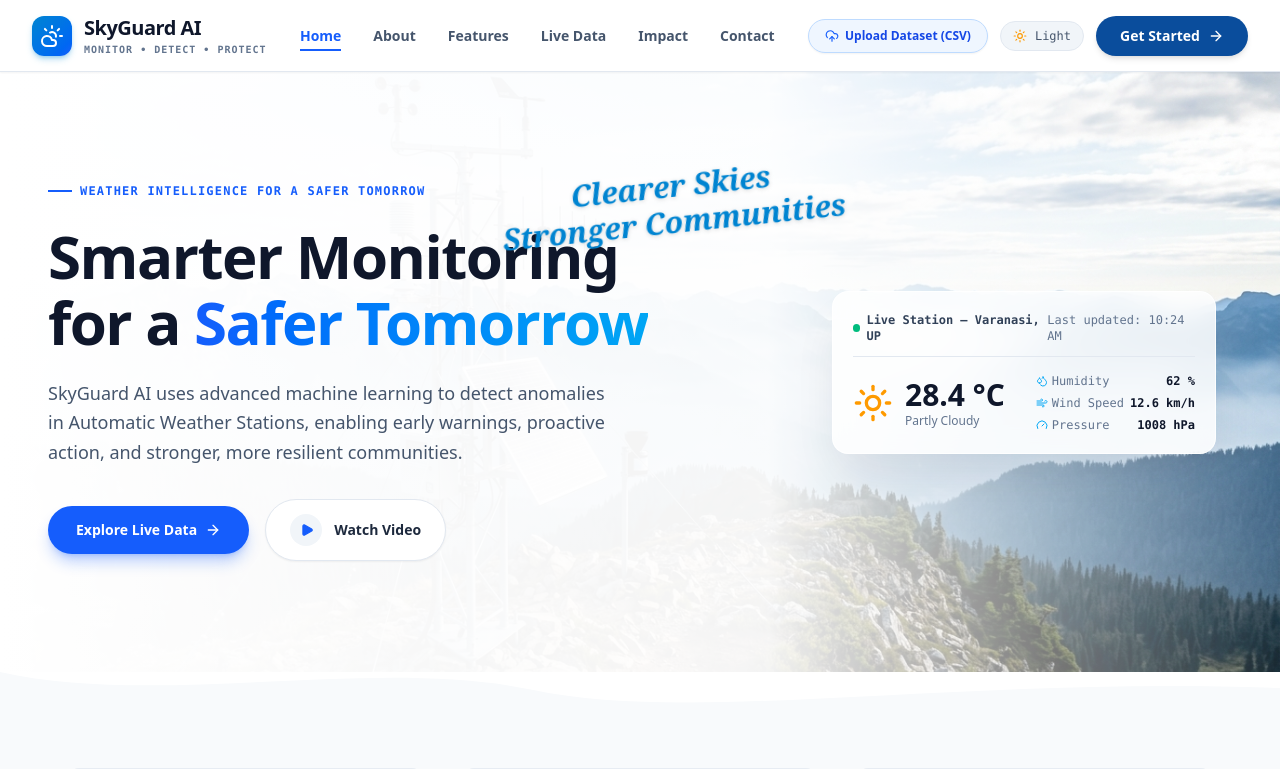
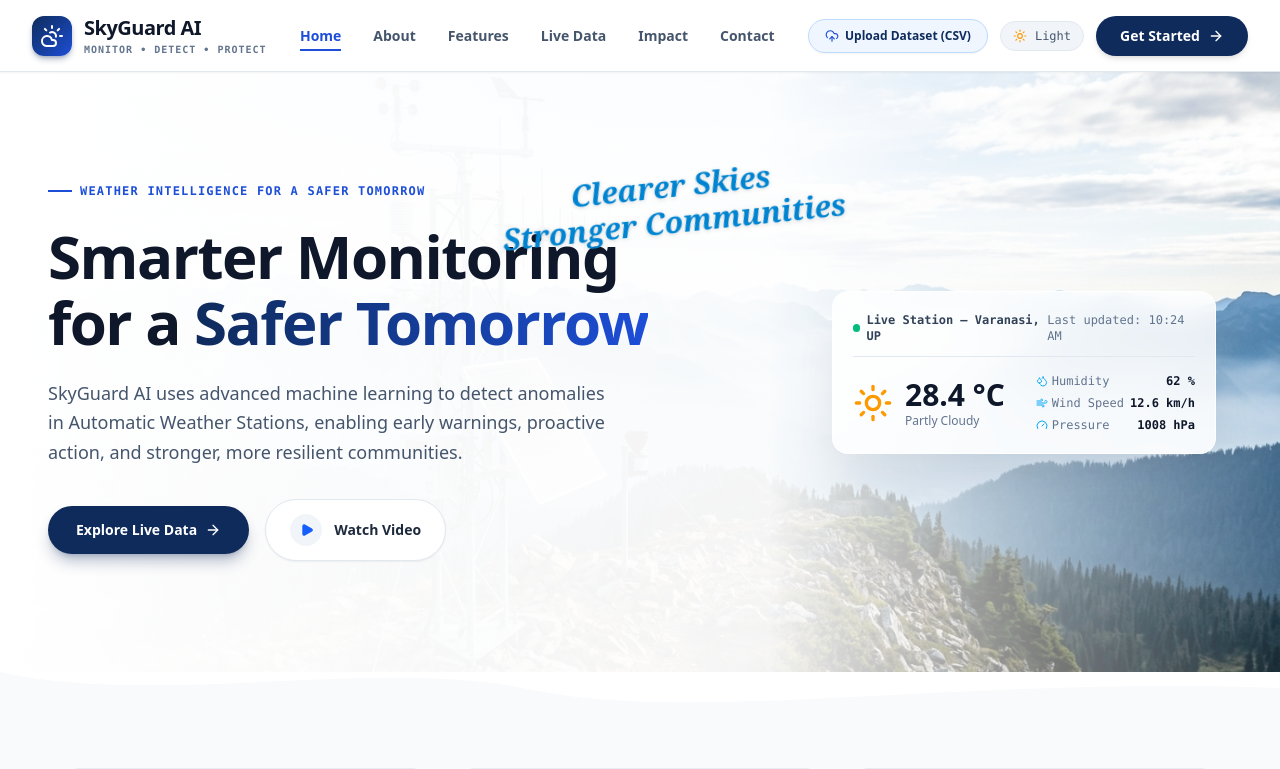
Before and after one commit to Deepika1523/SkyGuard, a Next.js app in the folder frontend/: page / in a window 1280 px wide. Shown: the top 769 px of the page. Built offline with nearby package versions, Linux system fonts and the light colour scheme.

Commit message:
Update dashboard blue cards and accent colors to Deep Navy Sapphire Blue gradient (#0f2b5c to #1d4ed8)

```diff
--- a/frontend/src/app/page.tsx
+++ b/frontend/src/app/page.tsx
@@ -188,7 +188,7 @@ export default function HomePage() {
 
         {/* Brand Logo */}
         <div className="flex items-center space-x-3">
-          <div className="w-10 h-10 rounded-xl bg-gradient-to-br from-sky-600 to-blue-600 flex items-center justify-center text-white shadow-md shadow-sky-600/30">
+          <div className="w-10 h-10 rounded-xl bg-gradient-to-br from-[#0f2b5c] to-[#1d4ed8] flex items-center justify-center text-white shadow-md shadow-[#0f2b5c]/30">
             <CloudSun className="w-6 h-6" />
           </div>
           <div>
@@ -203,21 +203,21 @@ export default function HomePage() {
 
         {/* Center Nav Links */}
         <ul className="hidden md:flex items-center space-x-8 text-sm font-semibold text-slate-600">
-          <li><a href="#" className="text-blue-600 border-b-2 border-blue-600 pb-1">Home</a></li>
-          <li><a href="#about" className="hover:text-blue-600 transition-colors">About</a></li>
-          <li><a href="#features" className="hover:text-blue-600 transition-colors">Features</a></li>
-          <li><a href="#livedata" className="hover:text-blue-600 transition-colors">Live Data</a></li>
-          <li><a href="#impact" className="hover:text-blue-600 transition-colors">Impact</a></li>
-          <li><a href="#contact" className="hover:text-blue-600 transition-colors">Contact</a></li>
+          <li><a href="#" className="text-[#1d4ed8] border-b-2 border-[#1d4ed8] pb-1">Home</a></li>
+          <li><a href="#about" className="hover:text-[#1d4ed8] transition-colors">About</a></li>
+          <li><a href="#features" className="hover:text-[#1d4ed8] transition-colors">Features</a></li>
+          <li><a href="#livedata" className="hover:text-[#1d4ed8] transition-colors">Live Data</a></li>
+          <li><a href="#impact" className="hover:text-[#1d4ed8] transition-colors">Impact</a></li>
+          <li><a href="#contact" className="hover:text-[#1d4ed8] transition-colors">Contact</a></li>
         </ul>
 
         {/* Right Nav Action */}
         <div className="flex items-center space-x-3">
           <button
             onClick={() => setShowUploadModal(true)}
-            className="px-4 py-2 rounded-full bg-blue-50 hover:bg-blue-100 text-blue-700 border border-blue-200 text-xs font-bold flex items-center gap-1.5 transition-all shadow-xs"
+            className="px-4 py-2 rounded-full bg-blue-50 hover:bg-blue-100 text-[#0f2b5c] border border-blue-200 text-xs font-bold flex items-center gap-1.5 transition-all shadow-xs"
           >
-            <UploadCloud className="w-3.5 h-3.5 text-blue-600" />
+            <UploadCloud className="w-3.5 h-3.5 text-[#1d4ed8]" />
             <span>Upload Dataset (CSV)</span>
           </button>
 
@@ -228,7 +228,7 @@ export default function HomePage() {
 
           <button
             onClick={() => setShowDashboardView(true)}
-            className="px-6 py-2.5 rounded-full bg-[#0A4D9C] hover:bg-[#083b78] text-white text-sm font-bold flex items-center gap-2 shadow-md transition-all transform hover:-translate-y-0.5"
+            className="px-6 py-2.5 rounded-full bg-[#0f2b5c] hover:bg-[#0a1e42] text-white text-sm font-bold flex items-center gap-2 shadow-md transition-all transform hover:-translate-y-0.5"
           >
             <span>Get Started</span>
             <ArrowRight className="w-4 h-4" />
@@ -257,15 +257,15 @@ export default function HomePage() {
         <div className="relative z-10 max-w-2xl space-y-6 pl-4">
 
           <div className="flex items-center space-x-2">
-            <span className="w-6 h-0.5 bg-blue-600"></span>
-            <span className="text-xs font-mono font-bold tracking-widest text-blue-600 uppercase">
+            <span className="w-6 h-0.5 bg-[#1d4ed8]"></span>
+            <span className="text-xs font-mono font-bold tracking-widest text-[#1d4ed8] uppercase">
               WEATHER INTELLIGENCE FOR A SAFER TOMORROW
             </span>
           </div>
 
           <h1 className="text-5xl lg:text-6xl font-extrabold tracking-tight text-slate-900 leading-[1.1]">
             Smarter Monitoring<br />
-            for a <span className="bg-gradient-to-r from-blue-600 to-sky-500 bg-clip-text text-transparent">Safer Tomorrow</span>
+            for a <span className="bg-gradient-to-r from-[#0f2b5c] to-[#1d4ed8] bg-clip-text text-transparent">Safer Tomorrow</span>
           </h1>
 
           <p className="text-base lg:text-lg text-slate-600 leading-relaxed max-w-xl">
@@ -275,7 +275,7 @@ export default function HomePage() {
           <div className="flex items-center space-x-4 pt-2">
             <button
               onClick={() => setShowDashboardView(true)}
-              className="px-7 py-3.5 rounded-full bg-blue-600 hover:bg-blue-700 text-white font-bold text-sm flex items-center gap-2 shadow-lg shadow-blue-600/30 transition-all transform hover:-translate-y-0.5"
+              className="px-7 py-3.5 rounded-full bg-[#0f2b5c] hover:bg-[#0a1e42] text-white font-bold text-sm flex items-center gap-2 shadow-lg shadow-[#0f2b5c]/30 transition-all transform hover:-translate-y-0.5"
             >
               <span>Explore Live Data</span>
               <ArrowRight className="w-4 h-4" />
```
Also changed, not shown: 1 other file (tests, documents, lock files or other folders).
